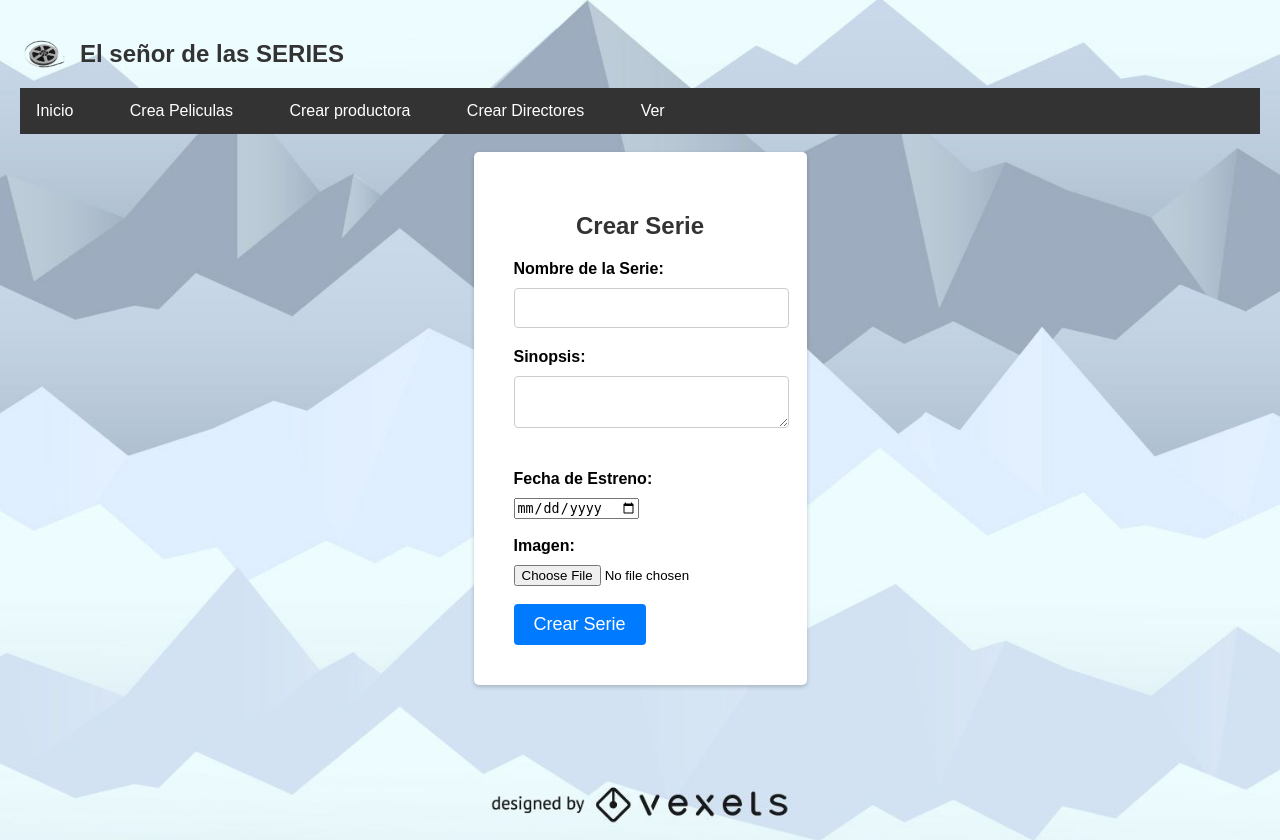
After one commit to ZamThe/cine, a PHP site: page /crea_serie.php in a window 1280 px wide. The commit adds this page. Run offline with PHP 8.4, Linux system fonts and the light colour scheme.

Commit message:
last
last

```diff
--- a/Admin.php
+++ b/Admin.php
@@ -6,18 +6,18 @@
 </head>
 <div class="image-and-text">
         <img src="img/logo.png" alt="Imagen">
-        <h2>El señor de las PELICULAS</h2>
+        <h2>ADMINISTRADOR</h2>
     </div>
 <ul class="menu">
     <body>
     <main>
 <li><a href="index.php">Inicio</a></li>
-<li><a href="catalogo_peliculas.php">Ver peliculas</a></li>
-<li><a href="series.php">Ver Series</a></li>
 <li><a href="crear.php">Crear</a></li>
 <li><a href="eliminar.php">Eliminar</a></li>
 <li><a href="ver.php">Ver</a></li>
 <li><a href="login.php">Login</a></li>
+<li><a href="index.php">Salir</a></li>
+
     </ul>
     <body>
         <br>
--- /dev/null
+++ b/crea_serie.php
@@ -0,0 +1,91 @@
+<!DOCTYPE html>
+<html>
+<head>
+    <meta charset="UTF-8">
+    <title>Crear Serie</title>
+    <link rel="stylesheet" type="text/css" href="css/styles.css"> <!-- Enlaza tu archivo CSS externo aquí -->
+</head>
+<body>
+    <div class="image-and-text">
+        <img src="img/logo.png" alt="Imagen">
+        <h2>El señor de las SERIES</h2>
+    </div>
+    <ul class="menu">
+        <li><a href="Admin.php">Inicio</a></li>
+        <li> <a href="crear.php">Crea Peliculas</a></li>
+        <li><a href="productora.php">Crear productora</a></li>
+        <li class="submenu">
+            <a href="director.php">Crear Directores</a>
+        </li>
+        <li class="submenu">
+            <a href="ver.php">Ver</a>
+            <ul class="sub-menu">
+                <li><a href="ver.php">Ver opción 1</a></li>
+                <li><a href="ver.php">Ver opción 2</a></li>
+            </ul>
+        </li>
+    </ul>
+    <br>
+    <div id="login-form-wrap">
+        <h2>Crear Serie</h2>
+        <?php
+        include 'conexion.php';
+
+        // Operación CREATE (Crear una nueva serie)
+        if (isset($_POST['crear'])) {
+            $nombre = $_POST['nombre'];
+            $sinopsis = $_POST['sinopsis'];
+            $fecha = $_POST['fecha'];
+
+            // Manejar la imagen
+            $imagen = $_FILES['imagen'];
+
+            // Verificar si se cargó una imagen
+            if ($imagen['error'] === 0) {
+                // Ruta donde se almacenará la imagen (puedes personalizarla)
+                $ruta_imagen = "img/" . $imagen['name'];
+
+                // Mover la imagen cargada al directorio de destino
+                if (move_uploaded_file($imagen['tmp_name'], $ruta_imagen)) {
+                    // La imagen se cargó correctamente, ahora puedes insertar la serie en la base de datos
+                    $sql = "INSERT INTO serie (Nombre_serie, Sinopsis_serie, fecha_serie, Imagen_serie) VALUES (:nombre, :sinopsis, :fecha, :imagen)";
+                    $stmt = $pdo->prepare($sql);
+
+                    $stmt->bindParam(':nombre', $nombre);
+                    $stmt->bindParam(':sinopsis', $sinopsis);
+                    $stmt->bindParam(':fecha', $fecha);
+                    $stmt->bindParam(':imagen', $ruta_imagen); // Almacena la ruta de la imagen en la base de datos
+
+                    if ($stmt->execute()) {
+                        echo "Serie creada con éxito.";
+                    } else {
+                        echo "Error al crear la serie.";
+                    }
+                } else {
+                    echo "Error al cargar la imagen.";
+                }
+            } else {
+                echo "No se seleccionó ninguna imagen.";
+            }
+        }
+        ?>
+
+        <!-- Formulario para crear una nueva serie -->
+        <form method="POST" action="" enctype="multipart/form-data">
+            <label for="nombre">Nombre de la Serie:</label>
+            <input type="text" name="nombre" required><br>
+
+            <label for="sinopsis">Sinopsis:</label>
+            <textarea name="sinopsis" required></textarea><br>
+
+            <br><label for="fecha">Fecha de Estreno:</label>
+            <input type="date" name="fecha" required><br>
+
+            <br><label for="imagen">Imagen:</label>
+            <input type="file" name="imagen" accept="image/*"><br>
+
+            <br><input type="submit" name="crear" value="Crear Serie">
+        </form>
+    </div>
+</body>
+</html>
--- a/css/styles.css
+++ b/css/styles.css
@@ -1,3 +1,9 @@
+body {
+    background-image: url('../img/wll2.png');
+    background-size: cover;
+    background-position: center;
+    background-repeat: no-repeat;
+}
 
 
 .menu {
```
Also changed, not shown: crear.php (+7 -4 lines), director.php (+6 -3 lines), editar.php (deleted, +0 -73 lines), eliminar.php (+5 -2 lines), login.php (+9 -8 lines), productora.php (+8 -6 lines), ver.php (+6 -4 lines), JSON/composer.json (renamed from composer.json), a.php (added), img/logo ii-15.webp (added), img/wall.jpg (renamed from img/wallpaperflare.com_wallpaper (1).jpg), img/wll2.png (added), 2 other files.
